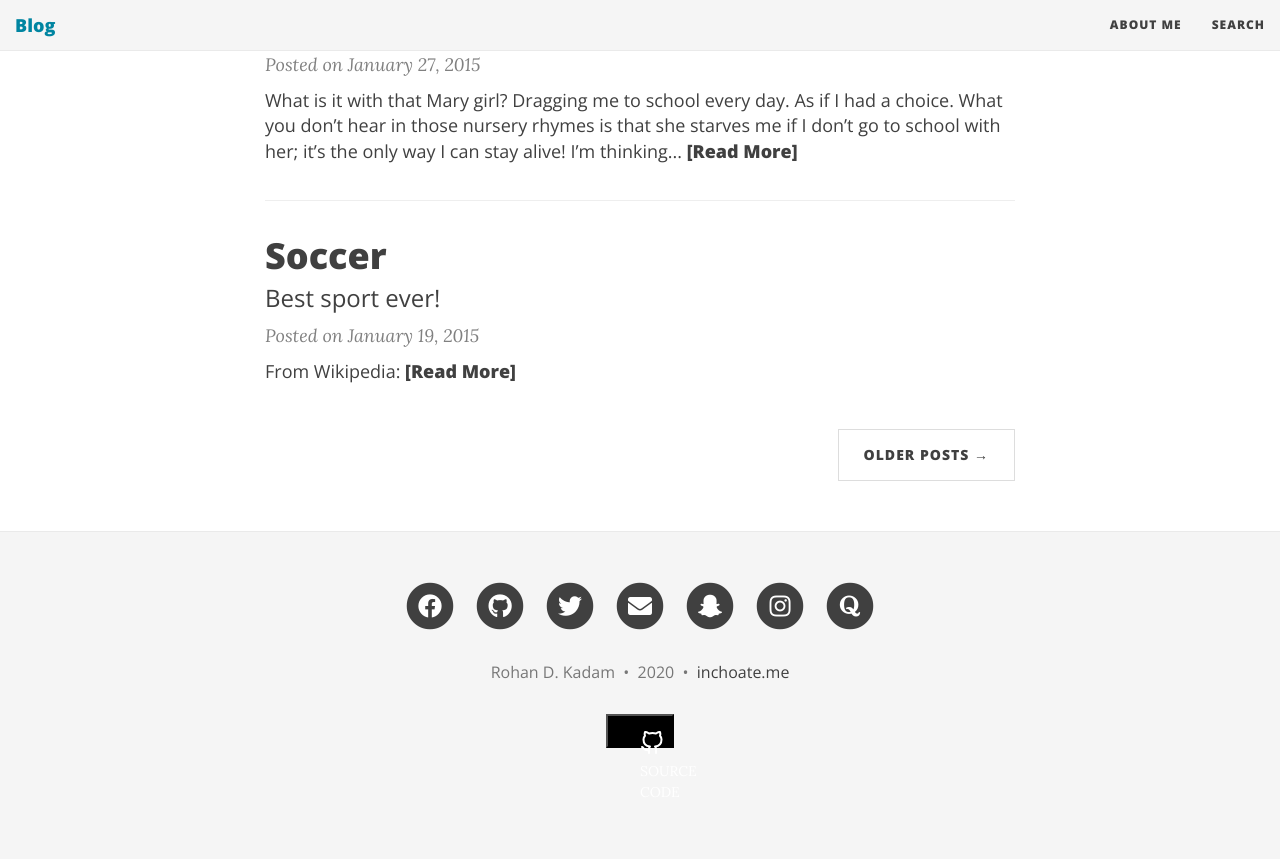
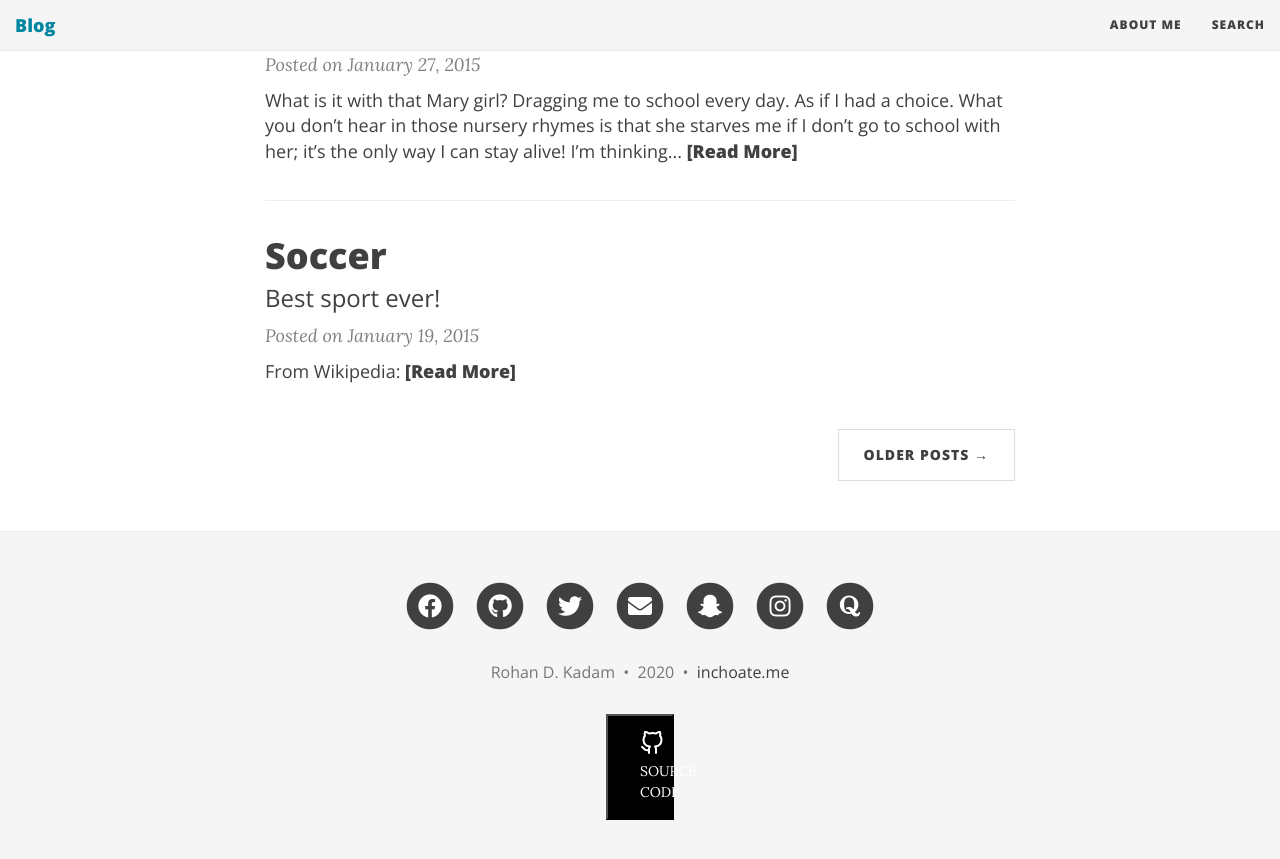
Before and after one commit to iamrdk21/Website1, a Jekyll site: the page built from index.html, in a window 1280 px wide and 900 px high, scrolled down 1584 px. Shown: the top 859 px of the window. Built offline with Jekyll 4.4.1, drawn with Linux system fonts in a browser that asks for light colours; nearby versions of some CDN libraries; the list of posts is cut into pages by our own code.

Commit message:
Update footer.html

```diff
--- a/_includes/footer.html
+++ b/_includes/footer.html
@@ -23,7 +23,7 @@
       {% endif%}
       </p>
       <p align="center">
-      <button class="button" style="background-color: #000000; padding: 15px 32px; width: 24px; height: 24px;"> <a href="https://github.com/iamrdk21" class="button github" style="color:#FFFFFF;" target="_blank" rel="noopener noreferrer"><svg xmlns="http://www.w3.org/2000/svg" width="24" height="24" viewBox="0 0 24 24" fill="none" stroke="currentColor" stroke-width="2" stroke-linecap="round" stroke-linejoin="round"><path d="M9 19c-5 1.5-5-2.5-7-3m14 6v-3.87a3.37 3.37 0 0 0-.94-2.61c3.14-.35 6.44-1.54 6.44-7A5.44 5.44 0 0 0 20 4.77 5.07 5.07 0 0 0 19.91 1S18.73.65 16 2.48a13.38 13.38 0 0 0-7 0C6.27.65 5.09 1 5.09 1A5.07 5.07 0 0 0 5 4.77a5.44 5.44 0 0 0-1.5 3.78c0 5.42 3.3 6.61 6.44 7A3.37 3.37 0 0 0 9 18.13V22"></path></svg><span>SOURCE CODE</span></a></button>
+      <button class="button" style="background-color: #000000; padding: 15px 32px; width: 52px; "> <a href="https://github.com/iamrdk21" class="button github" style="color:#FFFFFF;" target="_blank" rel="noopener noreferrer"><svg xmlns="http://www.w3.org/2000/svg" width="24" height="24" viewBox="0 0 24 24" fill="none" stroke="currentColor" stroke-width="2" stroke-linecap="round" stroke-linejoin="round"><path d="M9 19c-5 1.5-5-2.5-7-3m14 6v-3.87a3.37 3.37 0 0 0-.94-2.61c3.14-.35 6.44-1.54 6.44-7A5.44 5.44 0 0 0 20 4.77 5.07 5.07 0 0 0 19.91 1S18.73.65 16 2.48a13.38 13.38 0 0 0-7 0C6.27.65 5.09 1 5.09 1A5.07 5.07 0 0 0 5 4.77a5.44 5.44 0 0 0-1.5 3.78c0 5.42 3.3 6.61 6.44 7A3.37 3.37 0 0 0 9 18.13V22"></path></svg><span>SOURCE CODE</span></a></button>
       </p>
       </div>
     </div>
```
